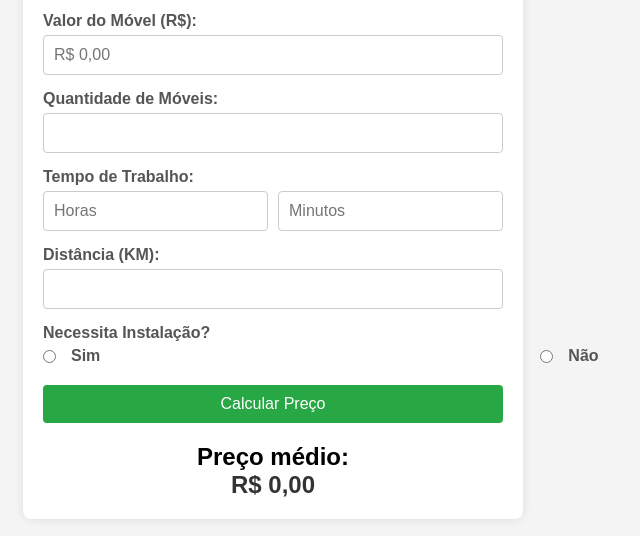
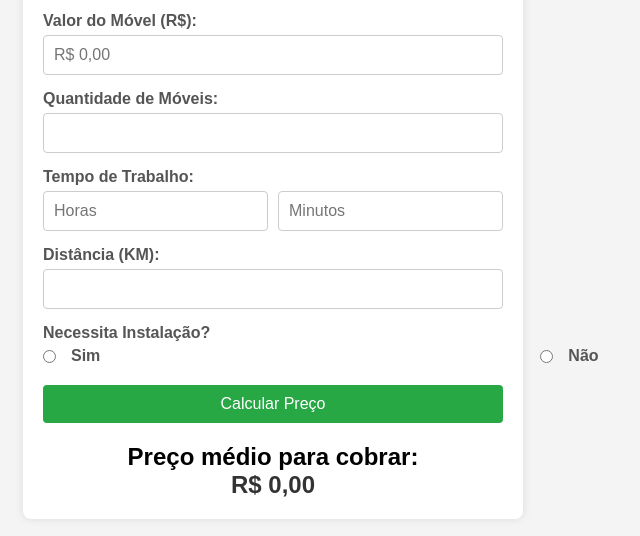
Before and after one commit to luucasmdo/calculadora-montador, a plain HTML site: page index.html in a window 1280 px wide. Shown: the part 208-744 px from the top of the page, without its empty margins (367-1007 px from the left). Drawn offline with Linux system fonts and the light colour scheme.

Commit message:
Update index.html

```diff
--- a/index.html
+++ b/index.html
@@ -63,7 +63,7 @@
         </form>
 
         <div id="resultado">
-            <h2>Preço médio:</h2>
+            <h2>Preço médio para cobrar:</h2>
             <p id="preco-total">R$ 0,00</p>
         </div>
     </div>
```
